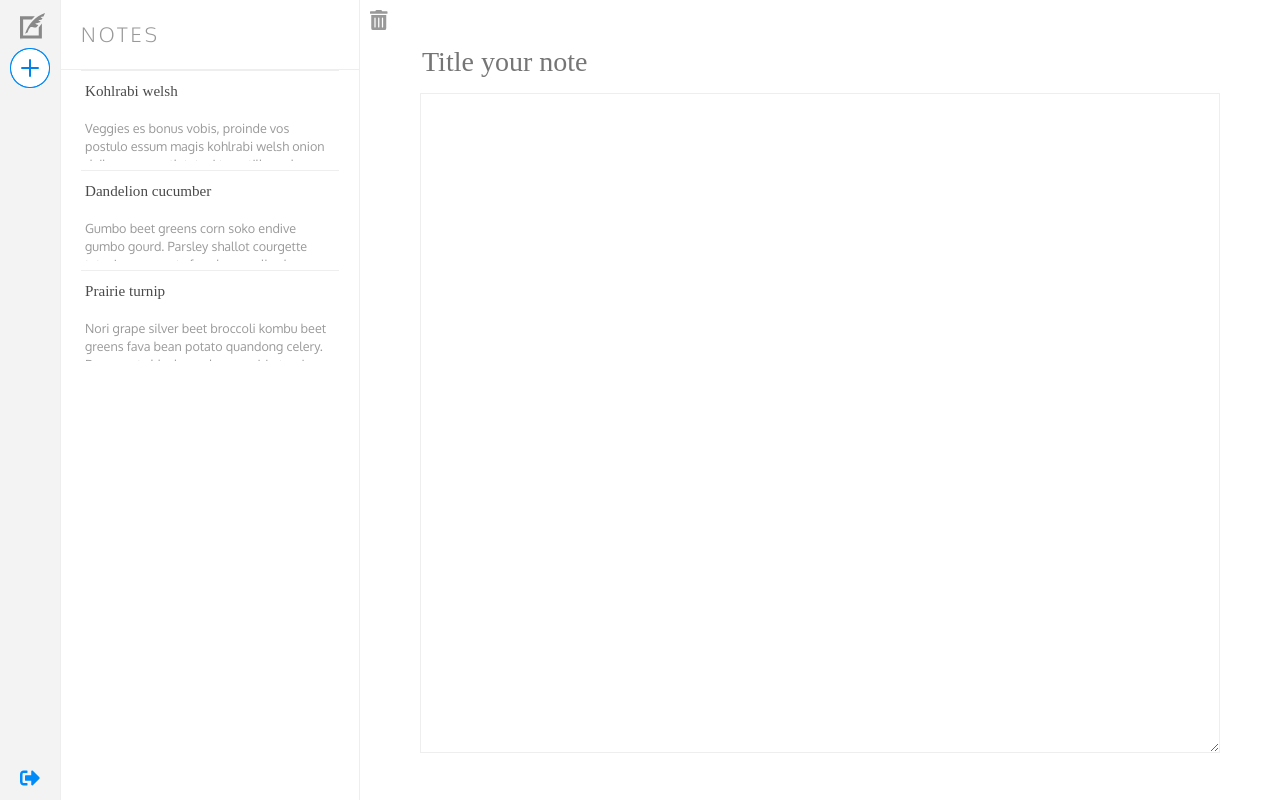
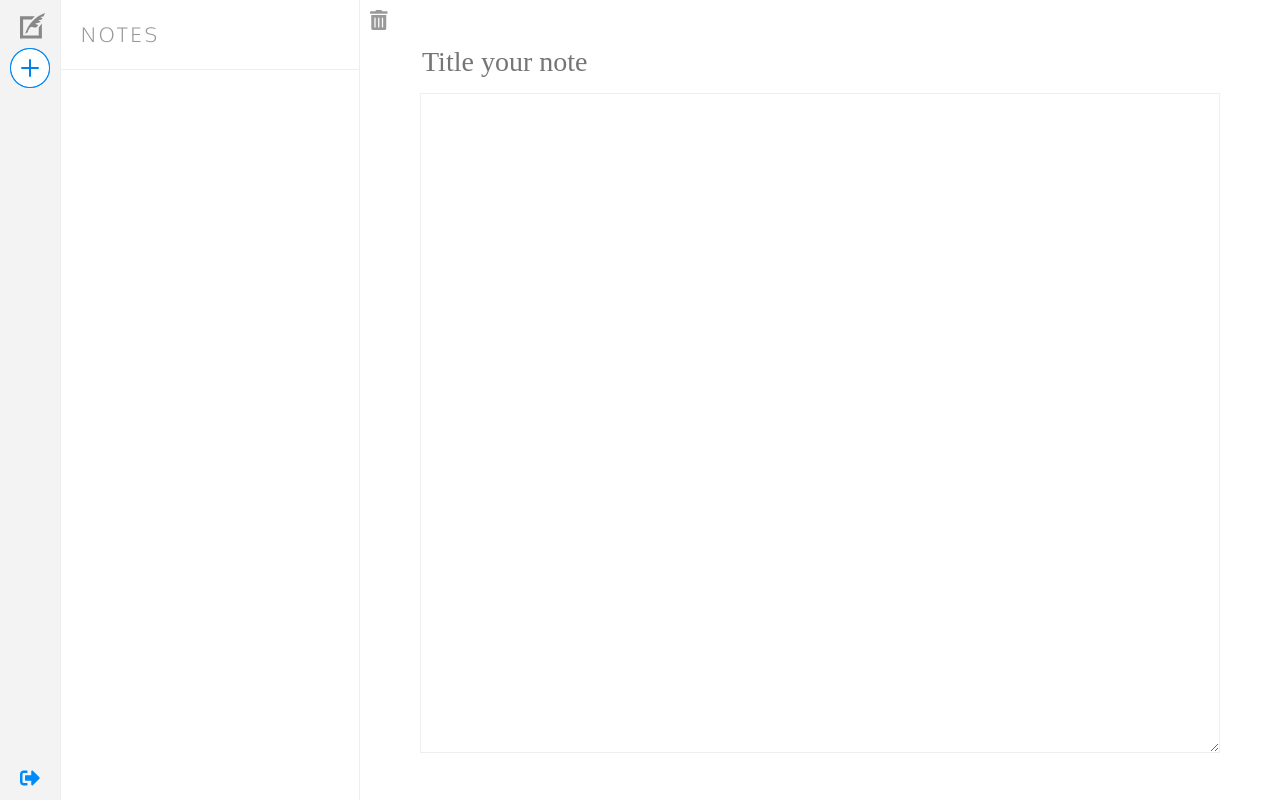
Before and after one commit to weiffert/noteherder, a React (Create React App) app: page / in a window 1280 px wide. Built offline with nearby package versions, Linux system fonts and the light colour scheme; a web font is replaced by a local one.

Commit message:
Save state to local storage

```diff
--- a/src/Main.js
+++ b/src/Main.js
@@ -9,30 +9,36 @@ class Main extends React.Component {
     super(props);
     this.state = {
       activeNote: this.blankNote(),
-      notes: [
-        {
-          key: 1,
-          hover: false,
-          name: "Kohlrabi welsh",
-          body:
-            "Veggies es bonus vobis, proinde vos postulo essum magis kohlrabi welsh onion daikon amaranth tatsoi tomatillo melon azuki bean garlic."
-        },
-        {
-          key: 2,
-          hover: false,
-          name: "Dandelion cucumber",
-          body:
-            "Gumbo beet greens corn soko endive gumbo gourd. Parsley shallot courgette tatsoi pea sprouts fava bean collard greens dandelion okra wakame tomato. Dandelion cucumber earthnut pea peanut soko zucchini."
-        },
-        {
-          key: 3,
-          hover: false,
-          name: "Prairie turnip",
-          body:
-            "Nori grape silver beet broccoli kombu beet greens fava bean potato quandong celery. Bunya nuts black-eyed pea prairie turnip leek lentil turnip greens parsnip."
-        }
-      ]
+      notes: []
     };
+
+    window.addEventListener("beforeunload", this.saveToLocalStorage);
+  }
+
+  saveToLocalStorage = () => {
+    window.localStorage.setItem("state", JSON.stringify(this.state));
+  };
+
+  loadFromLocalStorage = () => {
+    const data = window.localStorage.getItem("state");
+    console.log(data);
+    try {
+      this.setState(JSON.parse(data));
+    } catch (error) {
+      this.setState({
+        activeNote: this.blankNote(),
+        notes: []
+      });
+    }
+  };
+
+  componentDidMount() {
+    this.loadFromLocalStorage();
+  }
+
+  componentWillUnmount() {
+    this.saveToLocalStorage();
+    debugger;
   }
 
   handleMouseEnter = note => {
```
